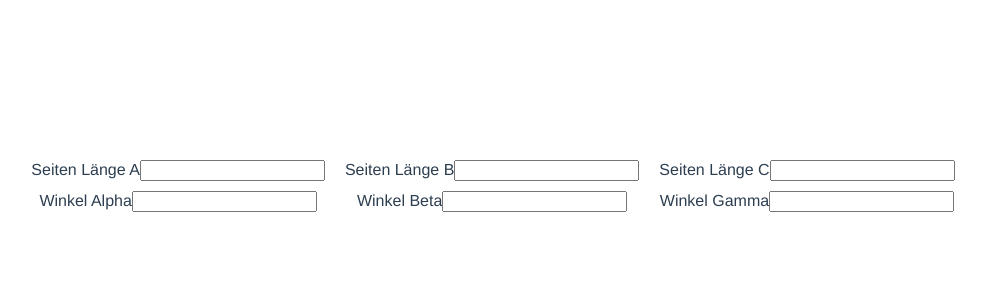
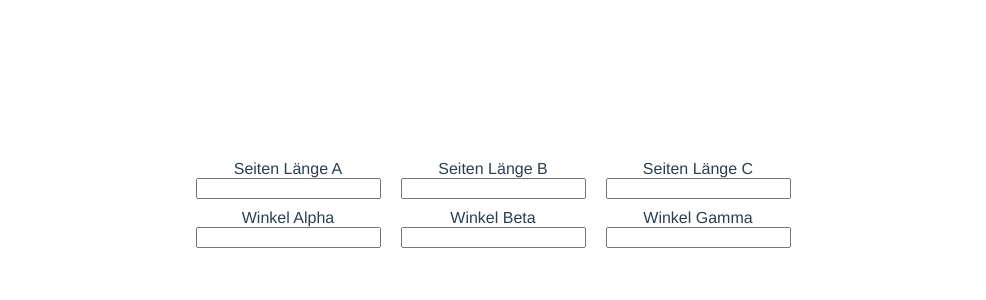
Before and after one commit to EniatinusJr/Trianglecalculator, a Vue app in the folder triangleapp/: page /#/ in a window 1280 px wide. Shown: the top 300 px of the page, without its empty margins (137-1123 px from the left). Built offline with nearby package versions, Linux system fonts and the light colour scheme.

Commit message:
finished input fields and validation

```diff
--- a/triangleapp/src/components/Calculator.vue
+++ b/triangleapp/src/components/Calculator.vue
@@ -1,41 +1,57 @@
 <template>
   <div class="calculator">
-    <div class="inputItem">
-      <div>
+    <div class="inputSection">
+      <div class="inputItem" v-if="calc.winkelA">
+        <label for="SeiteA">Seiten Länge A <br>(not required)</label>
+        <input v-model="calc.seiteA" name="SeiteA" type="number">
+      </div>
+      <div class="inputItem" v-if="!calc.winkelA">
         <label for="SeiteA">Seiten Länge A</label>
         <input v-model="calc.seiteA" name="SeiteA" type="number">
       </div>
-      <div v-if="!calc.seiteA">
+      <div class="inputItem" v-if="calc.seiteA">
+        <label for="Winkela">Winkel Alpha <br>(not required)</label>
+        <input v-model="calc.winkelA" name="Winkela" type="number">
+      </div>
+      <div class="inputItem" v-if="!calc.seiteA">
         <label for="Winkela">Winkel Alpha</label>
-        <input name="Winkela" type="number">
+        <input v-model="calc.winkelA" name="Winkela" type="number">
       </div>
     </div>
-    <div class="inputItem">
-      <div>
+    <div class="inputSection">
+      <div class="inputItem" v-if="calc.winkelB">
+        <label for="SeiteB">Seiten Länge B <br>(not required)</label>
+        <input v-model="calc.seiteB" name="SeiteB" type="number">
+      </div>
+      <div class="inputItem" v-if="!calc.winkelB">
         <label for="SeiteB">Seiten Länge B</label>
         <input v-model="calc.seiteB" name="SeiteB" type="number">
       </div>
-      <div v-if="calc.seiteB">
+      <div class="inputItem" v-if="calc.seiteB">
+        <label for="Winkelb">Winkel Beta <br>(not required)</label>
+        <input v-model="calc.winkelB" name="Winkelb" type="number">
+      </div>
+      <div class="inputItem" v-if="!calc.seiteB">
         <label for="Winkelb">Winkel Beta</label>
-        <input name="Winkelb" type="number" placeholder="Not required">
-      </div>
-      <div v-if="!calc.seiteB">
-        <label for="Winkelb">Winkel Beta</label>
-        <input name="Winkelb" type="number">
+        <input v-model="calc.winkelB" name="Winkelb" type="number">
       </div>
     </div>
-    <div class="inputItem">
-      <div>
+    <div class="inputSection">
+      <div class="inputItem" v-if="calc.winkelC">
+        <label for="SeiteC">Seiten Länge C <br>(not required)</label>
+        <input v-model="calc.seiteC" name="SeiteC" type="number">
+      </div>
+      <div class="inputItem" v-if="!calc.winkelC">
         <label for="SeiteC">Seiten Länge C</label>
         <input v-model="calc.seiteC" name="SeiteC" type="number">
       </div>
-      <div v-if="calc.seiteC">
+      <div class="inputItem" v-if="calc.seiteC">
+        <label for="Winkelc">Winkel Gamma <br>(not required)</label>
+        <input v-model="calc.winkelC" name="Winkelc" type="number">
+      </div>
+      <div class="inputItem" v-if="!calc.seiteC">
         <label for="Winkelc">Winkel Gamma</label>
-        <input name="Winkelc" type="number" placeholder="Not required">
-      </div>
-      <div v-if="!calc.seiteC">
-        <label for="Winkelc">Winkel Gamma</label>
-        <input name="Winkelc" type="number">
+        <input v-model="calc.winkelC" name="Winkelc" type="number">
       </div>
     </div>
   </div>
@@ -65,13 +81,18 @@ export default {
   align-items: center;
   justify-content: center;
 }
-.inputItem{
+.inputSection{
   margin-bottom: 20px;
   display: flex;
   flex-direction: column;
   margin-right: 20px;
 }
 
+.inputItem{
+  display: flex;
+  flex-direction: column;
+}
+
 input{
   margin-bottom: 10px;
 }
--- a/triangleapp/src/store/index.js
+++ b/triangleapp/src/store/index.js
@@ -5,7 +5,10 @@ export default createStore({
     calcData: {
       seiteA: "",
       seiteB: "",
-      SeiteC: ""
+      seiteC: "",
+      winkelA: "",
+      winkelB: "",
+      winkelC: ""
     }
   },
   mutations: {
```
